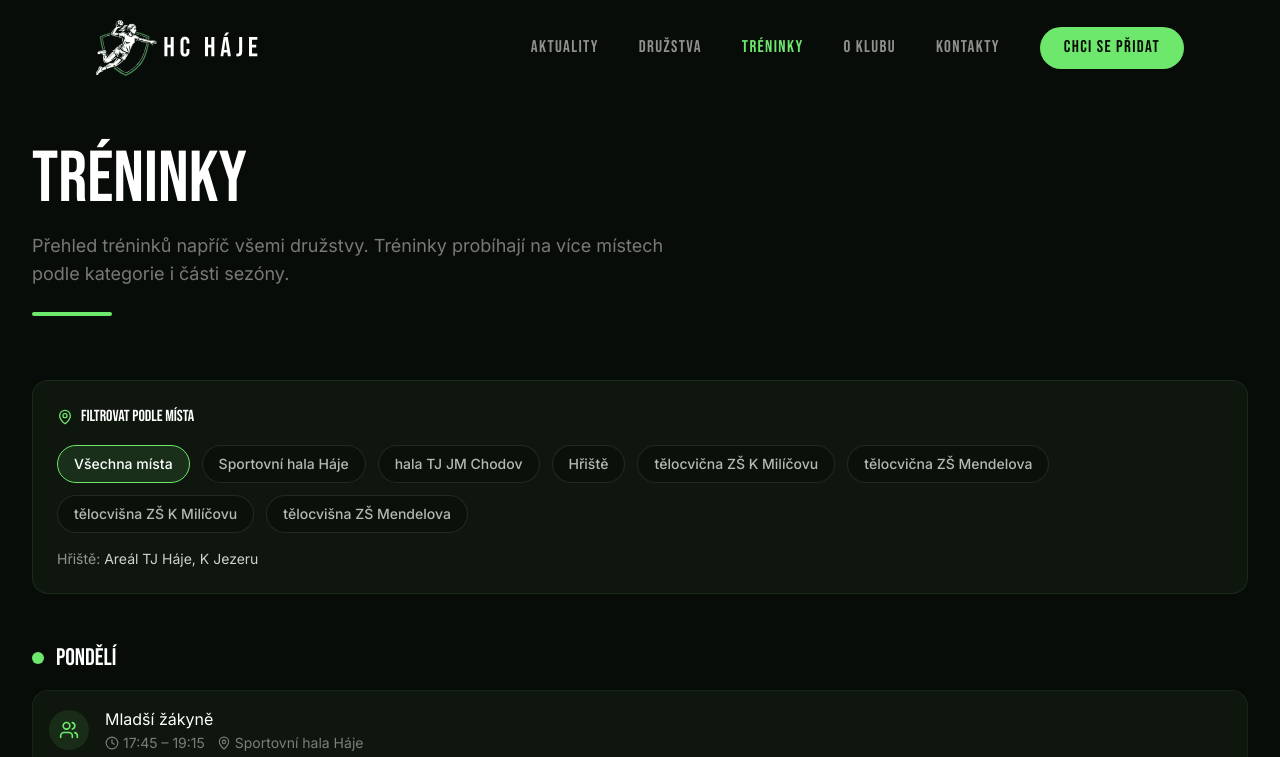
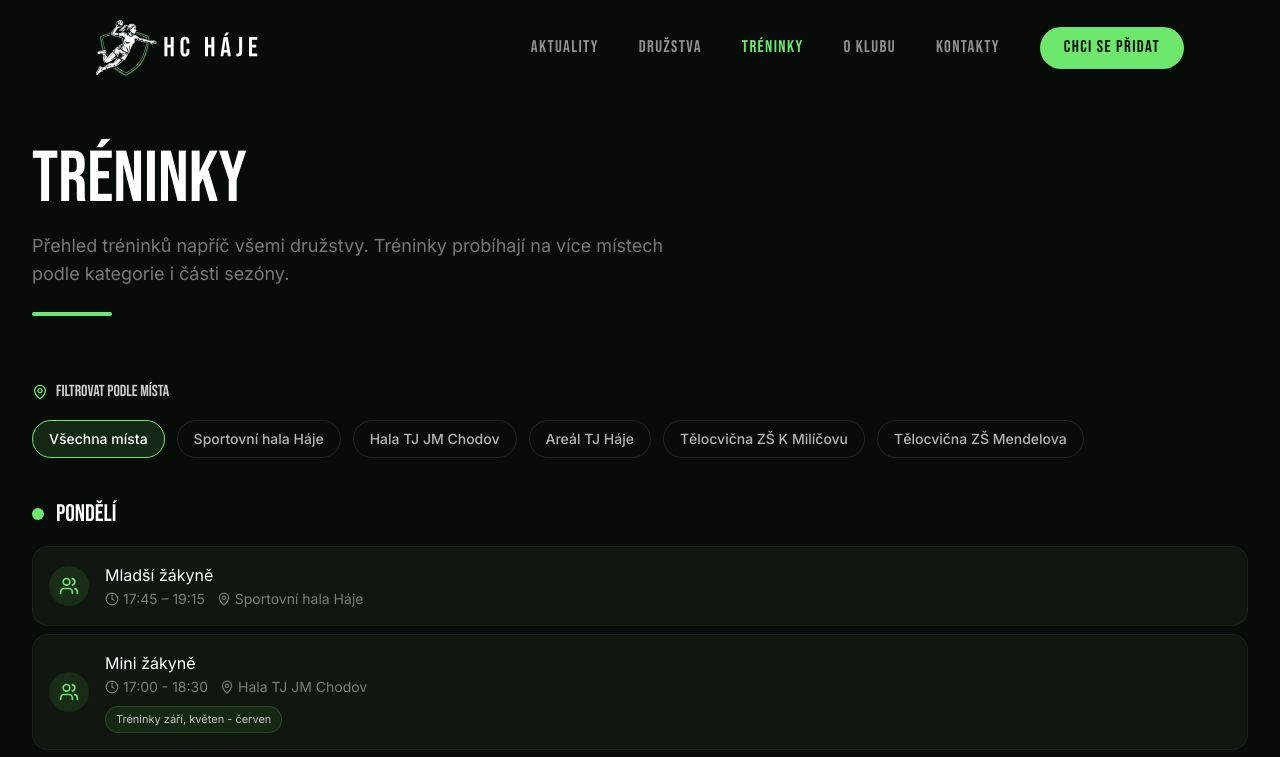
Before and after one commit to jakub245/hchaje-web, a React (Vite) app: page /treninky in a window 1280 px wide. Shown: the top 757 px of the page. Built offline with nearby package versions, Linux system fonts and the light colour scheme.

Commit message:
treninky

```diff
--- a/src/app/data/teams.ts
+++ b/src/app/data/teams.ts
@@ -83,7 +83,7 @@ export const TEAMS: Team[] = [
       { date: "25. 04. 2026", title: "Turnaj 4+1", location: "Sportovní hala Háje" },
       { date: "02. 05. 2026", title: "Memoriál Karla Šulce 4+1", location: "Plzeň" },
       { date: "17. 05. 2026", title: "Turnaj 4+1", location: "Sportovní hala Háje" },
-      { date: "30. 05. 2026", title: "Turnaj 4+1 + Pořadatelství HC Háje", location: "Hřiště HC Háje" },
+      { date: "30. 05. 2026", title: "Turnaj 4+1 + Pořadatelství HC Háje", location: "Areál TJ Háje" },
       { date: "06. 06. 2026", title: "Mináček 4+1", location: "DHC Slavia" },
       { date: "14. 06. 2026", title: "Závěrečný turnaj 4+1", location: "Astra" },
     ],
@@ -153,25 +153,25 @@ export const TEAMS: Team[] = [
     playerCount: 19,
     ageRange: "8–10 let",
     trainings: [
-      { day: "Pondělí", time: "17:00 - 18:30", hall: "hala TJ JM Chodov" },
-      { day: "Úterý", time: "17:15 - 18:45", hall: "tělocvična ZŠ K Milíčovu" },
-      { day: "Čtvrtek", time: "16:30 - 18:00", hall: "tělocvična ZŠ Mendelova" },
+      { day: "Pondělí", time: "17:00 - 18:30", hall: "Hala TJ JM Chodov" },
+      { day: "Úterý", time: "17:15 - 18:45", hall: "Tělocvična ZŠ K Milíčovu" },
+      { day: "Čtvrtek", time: "16:30 - 18:00", hall: "Tělocvična ZŠ Mendelova" },
     ],
     trainingSections: [
       {
         title: "Tréninky září, květen - červen",
         items: [
-          { day: "Pondělí", time: "17:00 - 18:30", hall: "hala TJ JM Chodov" },
-          { day: "Úterý", time: "16:30 - 18:00", hall: "hřiště" },
-          { day: "Čtvrtek", time: "16:30 - 18:00", hall: "hřiště" },
+          { day: "Pondělí", time: "17:00 - 18:30", hall: "Hala TJ JM Chodov" },
+          { day: "Úterý", time: "16:30 - 18:00", hall: "Areál TJ Háje" },
+          { day: "Čtvrtek", time: "16:30 - 18:00", hall: "Areál TJ Háje" },
         ],
       },
       {
         title: "Tréninky říjen - duben",
         items: [
-          { day: "Pondělí", time: "17:00 - 18:30", hall: "hala TJ JM Chodov" },
-          { day: "Úterý", time: "17:15 - 18:45", hall: "tělocvična ZŠ K Milíčovu" },
-          { day: "Čtvrtek", time: "16:30 - 18:00", hall: "tělocvična ZŠ Mendelova" },
+          { day: "Pondělí", time: "17:00 - 18:30", hall: "Hala TJ JM Chodov" },
+          { day: "Úterý", time: "17:15 - 18:45", hall: "Tělocvična ZŠ K Milíčovu" },
+          { day: "Čtvrtek", time: "16:30 - 18:00", hall: "Tělocvična ZŠ Mendelova" },
         ],
       },
     ],
@@ -213,22 +213,22 @@ export const TEAMS: Team[] = [
     playerCount: 18,
     ageRange: "6–8 let",
     trainings: [
-      { day: "Úterý", time: "17:15 - 18:45", hall: "tělocvišna ZŠ K Milíčovu" },
-      { day: "Čtvrtek", time: "16:30 - 18:00", hall: "tělocvišna ZŠ Mendelova" },
+      { day: "Úterý", time: "17:15 - 18:45", hall: "Tělocvična ZŠ K Milíčovu" },
+      { day: "Čtvrtek", time: "16:30 - 18:00", hall: "Tělocvična ZŠ Mendelova" },
     ],
     trainingSections: [
       {
         title: "Tréninky září, květen - červen",
         items: [
-          { day: "Úterý", time: "17:00 - 18:30", hall: "hřiště" },
-          { day: "Čtvrtek", time: "17:00 - 18:30", hall: "hřiště" },
+          { day: "Úterý", time: "17:00 - 18:30", hall: "Areál TJ Háje" },
+          { day: "Čtvrtek", time: "17:00 - 18:30", hall: "Areál TJ Háje" },
         ],
       },
       {
         title: "Tréninky říjen - duben",
         items: [
-          { day: "Úterý", time: "17:15 - 18:45", hall: "tělocvišna ZŠ K Milíčovu" },
-          { day: "Čtvrtek", time: "16:30 - 18:00", hall: "tělocvišna ZŠ Mendelova" },
+          { day: "Úterý", time: "17:15 - 18:45", hall: "Tělocvična ZŠ K Milíčovu" },
+          { day: "Čtvrtek", time: "16:30 - 18:00", hall: "Tělocvična ZŠ Mendelova" },
         ],
       },
     ],
--- a/src/app/pages/DruzstvoDetail.tsx
+++ b/src/app/pages/DruzstvoDetail.tsx
@@ -117,17 +117,17 @@ export default function DruzstvoDetail() {
 
   const displayedEvents = isMiniTeam
     ? [
-        { date: "18.04.2026", title: "Turnaj 6+1", location: "hala ZŠ a MŠ Chýně" },
-        { date: "25.04.2026", title: "Turnaj 4+1", location: "hala Kobylisy" },
+        { date: "18.04.2026", title: "Turnaj 6+1", location: "Hala ZŠ a MŠ Chýně" },
+        { date: "25.04.2026", title: "Turnaj 4+1", location: "Hala Kobylisy" },
         { date: "02.05.2026", title: "Memoriál Karla Šulce 4+1", location: "Plzeň" },
         { date: "08.05.2026\naž\n10.05.2026", title: "MEMORIÁL KARLA ŠULCE 2026", location: "Plzeň" },
       ]
     : isPripravkaTeam
       ? [
-          { date: "25.04.2026", title: "Turnaj 4+1", location: "hala Kobylisy" },
+          { date: "25.04.2026", title: "Turnaj 4+1", location: "Hala Kobylisy" },
           { date: "02.05.2026", title: "Memoriál Karla Šulce 4+1", location: "Plzeň" },
           { date: "17.05.2026", title: "Turnaj 4+1", location: "" },
-          { date: "30.05.2026", title: "Turnaj 4+1\nPořadatelství HC Háje", location: "Hřiště HC Háje" },
+          { date: "30.05.2026", title: "Turnaj 4+1\nPořadatelství HC Háje", location: "Areál TJ Háje" },
           { date: "06.06.2026", title: "Mináček 4+1\n2017 a mladší", location: "DHC Slavia" },
           { date: "14.06.2026", title: "Závěrečný turnaj 4+1", location: "Astra" },
         ]
--- a/src/app/pages/Treninky.tsx
+++ b/src/app/pages/Treninky.tsx
@@ -5,14 +5,31 @@ import { PageHero, CtaStrip, bebas, inter } from "../components/shared";
 import { TEAMS } from "../data/teams";
 
 const DAY_ORDER = ["Pondělí", "Úterý", "Středa", "Čtvrtek", "Pátek", "Sobota", "Neděle"];
-const FIELD_ADDRESS = "Areál TJ Háje, K Jezeru";
 
 function normalizePlace(place: string) {
   return place.trim().toLowerCase();
 }
 
 function formatPlace(place: string) {
-  return normalizePlace(place) === "hřiště" ? "Hřiště" : place;
+  const normalized = normalizePlace(place);
+
+  if (normalized === "hřiště" || normalized === "areál tj háje" || normalized === "areál tj háje, k jezeru") {
+    return "Areál TJ Háje";
+  }
+
+  if (normalized === "hala tj jm chodov") {
+    return "Hala TJ JM Chodov";
+  }
+
+  if (normalized === "tělocvišna zš k milíčovu" || normalized === "tělocvična zš k milíčovu") {
+    return "Tělocvična ZŠ K Milíčovu";
+  }
+
+  if (normalized === "tělocvišna zš mendelova" || normalized === "tělocvična zš mendelova") {
+    return "Tělocvična ZŠ Mendelova";
+  }
+
+  return place.trim();
 }
 
 const allScheduleSlots = Array.from(
@@ -39,7 +56,7 @@ const allScheduleSlots = Array.from(
   ).values(),
 );
 
-const placeOptions = Array.from(new Set(allScheduleSlots.map((slot) => slot.hall)));
+const placeOptions = Array.from(new Set(allScheduleSlots.map((slot) => formatPlace(slot.hall))));
 
 export default function TreninkyPage() {
   const [selectedPlace, setSelectedPlace] = useState<string>("all");
@@ -47,7 +64,7 @@ export default function TreninkyPage() {
   const filteredScheduleByDay = DAY_ORDER.map((day) => ({
     day,
     slots: allScheduleSlots.filter(
-      (slot) => slot.day === day && (selectedPlace === "all" || normalizePlace(slot.hall) === selectedPlace),
+      (slot) => slot.day === day && (selectedPlace === "all" || normalizePlace(formatPlace(slot.hall)) === selectedPlace),
     ),
   })).filter((item) => item.slots.length > 0);
 
@@ -60,15 +77,15 @@ export default function TreninkyPage() {
 
       <section className="reveal-on-scroll pb-20 lg:pb-28">
         <div className="max-w-7xl mx-auto px-4 sm:px-6 lg:px-8">
-          <div className="mb-12 rounded-2xl bg-[#0e160e] border border-[#6EE76D]/10 p-6">
-            <div className="flex items-center gap-2 text-white mb-4" style={{ fontFamily: bebas }}>
+          <div className="mb-10">
+            <div className="flex items-center gap-2 text-white/80 mb-4" style={{ fontFamily: bebas }}>
               <MapPin className="w-4 h-4 text-[#6EE76D]" />
               Filtrovat podle místa
             </div>
             <div className="flex flex-wrap gap-3">
               <button
                 onClick={() => setSelectedPlace("all")}
-                className={`rounded-full border px-4 py-2 text-sm transition-all ${selectedPlace === "all" ? "border-[#6EE76D] bg-[#6EE76D]/12 text-white" : "border-white/10 bg-[#091109] text-white/70 hover:border-[#6EE76D]/30 hover:text-white"}`}
+                className={`rounded-full border px-4 py-2 text-sm transition-all ${selectedPlace === "all" ? "border-[#6EE76D] bg-[#6EE76D]/12 text-white" : "border-white/10 text-white/70 hover:border-[#6EE76D]/30 hover:text-white"}`}
                 style={{ fontFamily: inter }}
               >
                 Všechna místa
@@ -80,20 +97,14 @@ export default function TreninkyPage() {
                   <button
                     key={place}
                     onClick={() => setSelectedPlace(normalizePlace(place))}
-                    className={`rounded-full border px-4 py-2 text-sm transition-all ${isActive ? "border-[#6EE76D] bg-[#6EE76D]/12 text-white" : "border-white/10 bg-[#091109] text-white/70 hover:border-[#6EE76D]/30 hover:text-white"}`}
+                    className={`rounded-full border px-4 py-2 text-sm transition-all ${isActive ? "border-[#6EE76D] bg-[#6EE76D]/12 text-white" : "border-white/10 text-white/70 hover:border-[#6EE76D]/30 hover:text-white"}`}
                     style={{ fontFamily: inter }}
                   >
-                    {formatPlace(place)}
+                    {place}
                   </button>
                 );
               })}
             </div>
-
-            {(selectedPlace === normalizePlace("hřiště") || selectedPlace === "all") && (
-              <div className="mt-4 text-sm text-white/55" style={{ fontFamily: inter }}>
-                Hřiště: <span className="text-white/80">{FIELD_ADDRESS}</span>
-              </div>
-            )}
           </div>
 
           <div className="space-y-8">
@@ -119,9 +130,6 @@ export default function TreninkyPage() {
                           <span className="flex items-center gap-1"><Clock className="w-3.5 h-3.5" /> {slot.time}</span>
                           <span className="flex items-center gap-1"><MapPin className="w-3.5 h-3.5" /> {formatPlace(slot.hall)}</span>
                         </div>
-                        {normalizePlace(slot.hall) === normalizePlace("hřiště") && (
-                          <div className="text-xs text-white/45 mt-1" style={{ fontFamily: inter }}>{FIELD_ADDRESS}</div>
-                        )}
                         {slot.season && (
                           <div className="mt-2">
                             <span className="inline-flex rounded-full border border-[#6EE76D]/20 bg-[#6EE76D]/8 px-2.5 py-1 text-[11px] text-white/75" style={{ fontFamily: inter }}>
```
